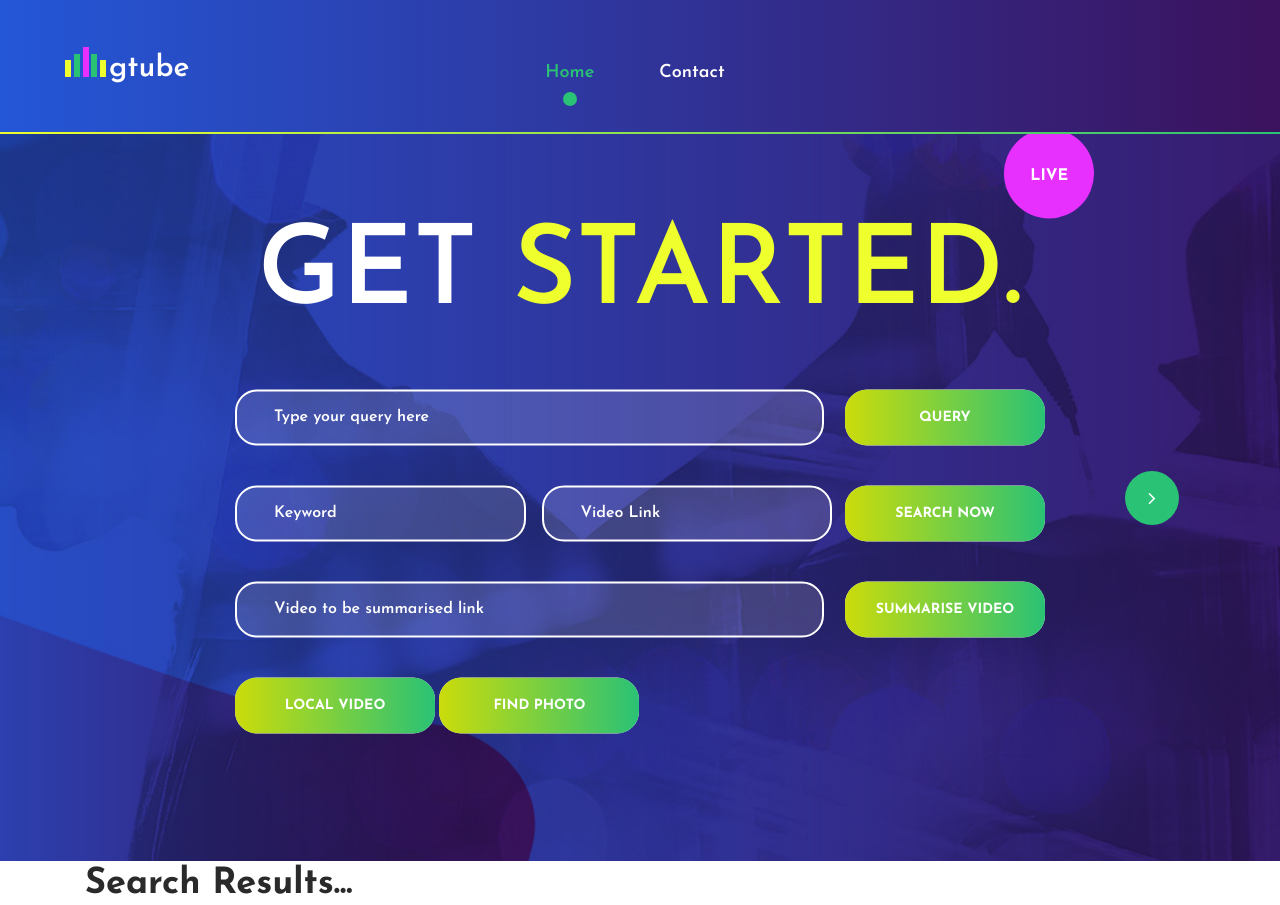
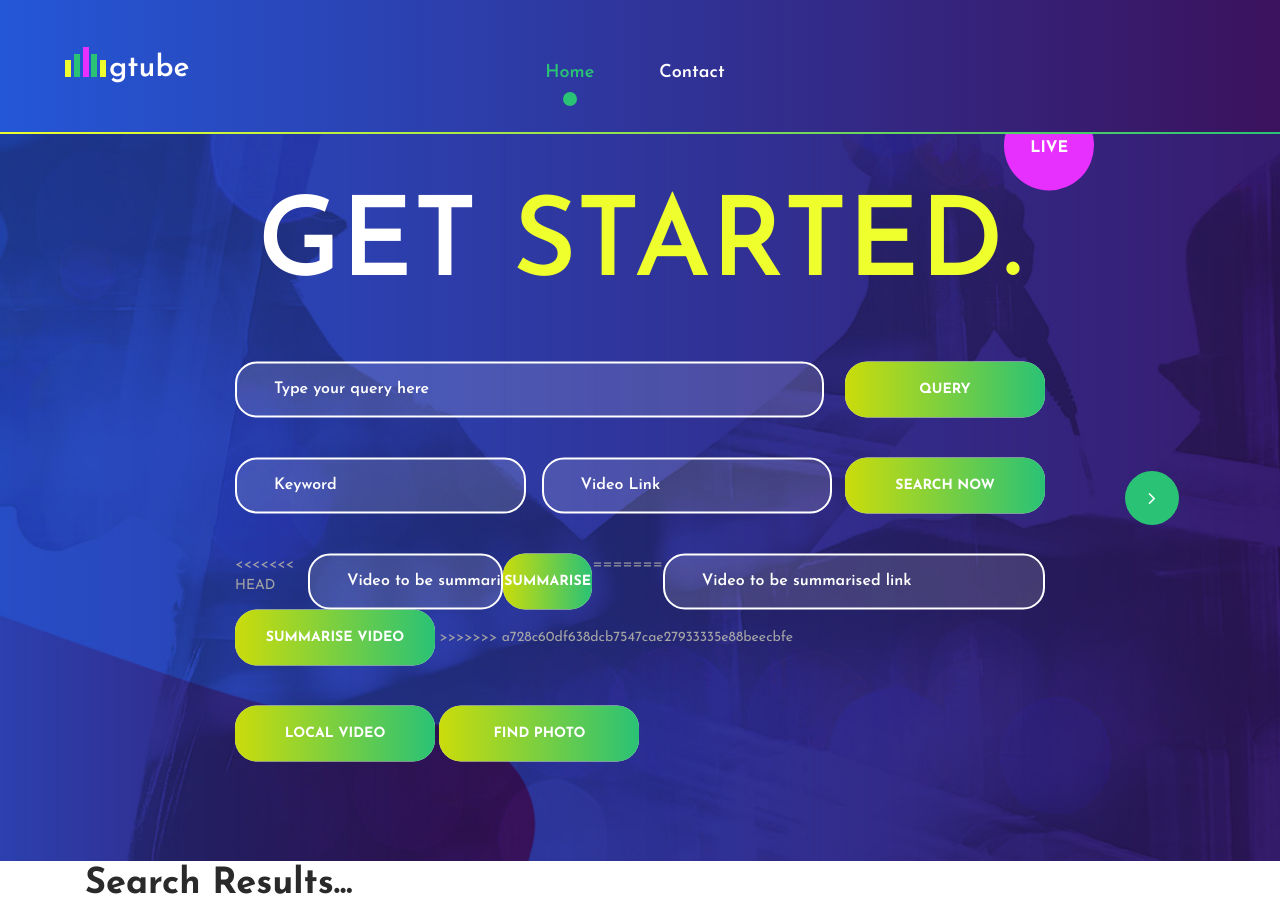
Before and after one commit to aayush-yb/GTube, a Python web app: template templates/index.html in a window 1280 px wide. Shown: the top 905 px of the page. Run offline with Jinja, Linux system fonts and the light colour scheme; the template is opened without the code that fills it, so the values that code supplies are empty.

Commit message:
Update index.html

```diff
--- a/templates/index.html
+++ b/templates/index.html
@@ -114,9 +114,15 @@
 											<form id="summarise-info" class="tickets_form" >
 												<div class="d-flex flex-md-row flex-column align-items-start justify-content-md-between justify-content-start">
 													<div class="tickets_form_inputs d-flex flex-row align-items-start justify-content-between">
+<<<<<<< HEAD
+														<input type="url" id="summarise-link" class="query_form_input" placeholder="Video to be summarised link" name="url2" required="required">
+													</div>
+													<button id="summarise-button" type="submit" class="query_button button"><span>Summarise Video</span></button>
+=======
 														<input type="url" id="summarise-link" class="query_form_input" placeholder="Video to be summarised link" name="summary" required="required">
 													</div>
 													<button id="summarise-button" type="click" class="query_button button"><span>Summarise Video</span></button>
+>>>>>>> a728c60df638dcb7547cae27933335e88beecbfe
 												</div>
 											</form>
 										</div>
@@ -205,7 +211,11 @@
 				<div class="row">
 					<div class="col">
 						<div class="copyright text-center">
+<<<<<<< HEAD
+Made with <i class="fa fa-heart-o" aria-hidden="true"></i> by <a href="https://colorlib.com" target="_blank">Ganador</a></div>
+=======
 Copyright 2019 All rights reserved | Made with <i class="fa fa-heart-o" aria-hidden="true"></i> by <a href="https://colorlib.com" target="_blank">Ganador</a></div>
+>>>>>>> a728c60df638dcb7547cae27933335e88beecbfe
 					</div>
 				</div>
 			</div>
```
